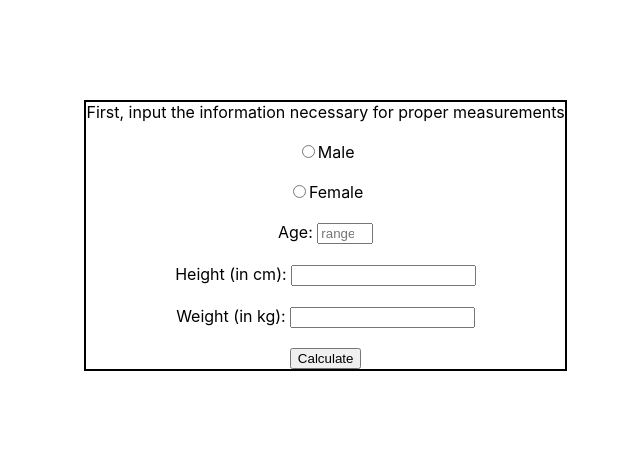
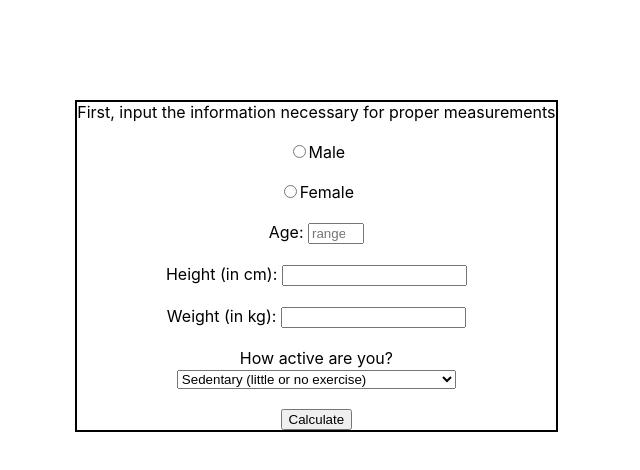
Before and after one commit to AdamIskrzycki/nutrition-app, a React (Create React App) app: page / in a window 1280 px wide. Shown: the top 470 px of the page, without its empty margins (63-703 px from the left). Built offline with nearby package versions, Linux system fonts and the light colour scheme.

Commit message:
Added calorie intake calculation

```diff
--- a/src/components/UserInfoContainer/Form/Form.js
+++ b/src/components/UserInfoContainer/Form/Form.js
@@ -8,11 +8,25 @@ const Form = (props) => {
         First, input the information necessary for proper measurements
       </section>
       <label>
-          <input type="radio" name="sex" id="Male" value="Male" />
+        <input
+          type="radio"
+          name="gender"
+          id="male"
+          value="male"
+          onChange={props.onGenderChange}
+          checked={props.gender === "male"}
+        />
         Male
       </label>
       <label>
-          <input type="radio" name="sex" id="Female" value="Female" />
+        <input
+          type="radio"
+          name="gender"
+          id="female"
+          value="female"
+          onChange={props.onGenderChange}
+          checked={props.gender === "female"}
+        />
         Female
       </label>
       <div>
@@ -34,6 +48,23 @@ const Form = (props) => {
         <label for="weight">Weight (in kg): </label>
         <input type="number" id="weight" onChange={props.onWeightChange} />
       </div>
+      <div>
+        <label for="exercise">How active are you?</label>
+        <br></br>
+        <select id="activity" onChange={() => props.onSelectOptionChange("activity")}>
+          <option value="sedentary">Sedentary (little or no exercise)</option>
+          <option value="lightlyActive">
+            Lightly active (exercise 1-3 days/week)
+          </option>
+          <option value="moderatelyActive">
+            Moderately active (exercise 3-5 days/week)
+          </option>
+          <option value="active">Active (exercise 6-7 days/week)</option>
+          <option value="veryActive">
+            Very active (hard exercise 6-7 days/week)
+          </option>
+        </select>
+      </div>
       <button onClick={props.onCalculateClick}>Calculate</button>
     </div>
   );
--- a/src/components/UserInfoContainer/UserInfoContainer.js
+++ b/src/components/UserInfoContainer/UserInfoContainer.js
@@ -4,15 +4,18 @@ import UserResults from "./UserResults/UserResults";
 import classes from "./UserInfoContainer.module.scss";
 
 const UserInfoContainer = () => {
+  const [gender, setGender] = useState(null);
   const [ageValue, setAgeValue] = useState(0);
   const [heightValue, setHeightValue] = useState(0);
   const [weightValue, setWeightValue] = useState(0);
   const [bmiValue, setBmiValue] = useState(0);
   const [isUserResultsVisible, setIsUserResultsVisible] = useState(false);
+  const [selectedActivityIndex, setSelectedActivityIndex] = useState(0);
+  const [maintainCalorie, setMaintainCalorie] = useState(0);
 
-  useEffect(() => {
-    setBmiValue((weightValue / Math.pow(heightValue / 100, 2)).toFixed(2));
-  }, [heightValue, weightValue]);
+  const onGenderChange = (event) => {
+    setGender(event.target.value);
+  };
 
   const onAgeChange = (event) => {
     setAgeValue(event.target.value);
@@ -29,22 +32,85 @@ const UserInfoContainer = () => {
     console.log("Weight: ", weightValue);
   };
 
+  const checkActivitySelection = (id) => {
+    const select = document.getElementById(id);
+
+    switch (select.selectedIndex) {
+      case 0:
+        setSelectedActivityIndex(0);
+        break;
+      case 1:
+        setSelectedActivityIndex(1);
+        break;
+      case 2:
+        setSelectedActivityIndex(2);
+        break;
+      case 3:
+        setSelectedActivityIndex(3);
+        break;
+      case 4:
+        setSelectedActivityIndex(4);
+        break;
+      default:
+        console.log("default value");
+    }
+  };
+
+  const calculateCalories = (gender, weight, height, age, exerciseIndex) => {
+    let calories = 0;
+    let BMR = 0;
+
+    switch (gender) {
+      case "male":
+        BMR = 66.5 + 13.75 * weight + 5.003 * height - 6.75 * age;
+        break;
+      case "female":
+        BMR = 655.1 + 9.563 * weight + 1.85 * height - 4.676 * age;
+        break;
+      default:
+        break;
+    }
+
+    switch (exerciseIndex) {
+      case 0:
+        calories = BMR * 1.2;
+        break;
+      case 1:
+        calories = BMR * 1.375;
+        break;
+      case 2:
+        calories = BMR * 1.55;
+        break;
+      case 3:
+        calories = BMR * 1.725;
+        break;
+      case 4:
+        calories = BMR * 1.9;
+        break;
+      default: break;
+    }
+
+    return calories;
+  };
+
   const onCalculateClick = () => {
     setIsUserResultsVisible(true);
+    setBmiValue((weightValue / Math.pow(heightValue / 100, 2)).toFixed(2));
+    setMaintainCalorie(calculateCalories(gender, weightValue, heightValue, ageValue, selectedActivityIndex).toFixed(2));
   };
 
   return (
     <div className={classes.UserInfoContainer}>
       <Form
+        gender={gender}
+        onGenderChange={onGenderChange}
         onAgeChange={onAgeChange}
         onHeightChange={onHeightChange}
         onWeightChange={onWeightChange}
         onCalculateClick={onCalculateClick}
+        onSelectOptionChange={checkActivitySelection}
       />
-      <UserResults
-        bmi={bmiValue}
-        isUserResultsVisible={isUserResultsVisible}
-      />
+      <UserResults bmi={bmiValue} isUserResultsVisible={isUserResultsVisible} maintainCalorie={maintainCalorie}/>
     </div>
   );
 };
--- a/src/components/UserInfoContainer/UserResults/UserResults.js
+++ b/src/components/UserInfoContainer/UserResults/UserResults.js
@@ -3,7 +3,7 @@ import React from 'react';
 const UserResults = (props) => {
     return <div style={{visibility: props.isUserResultsVisible ? "visible" : "hidden"}}>
         <div>Your BMI is: {props.bmi}</div>
-        <div>THIS IS YOUR CALORIE INTAKE RESULT</div>
+        <div>THIS IS YOUR CALORIE INTAKE RESULT: {props.maintainCalorie}</div>
     </div>
 }
 
```
Lines whose indentation alone changed are shown as unchanged.
